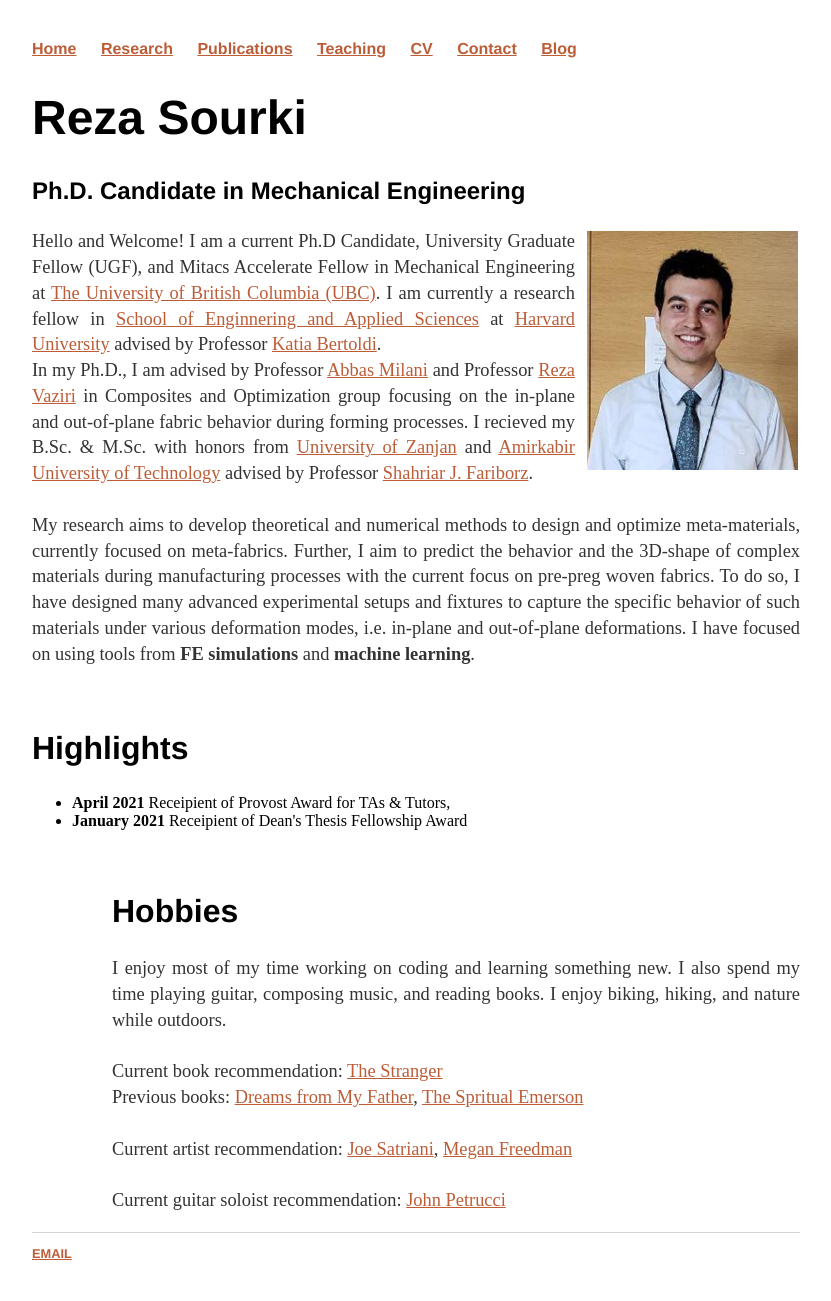
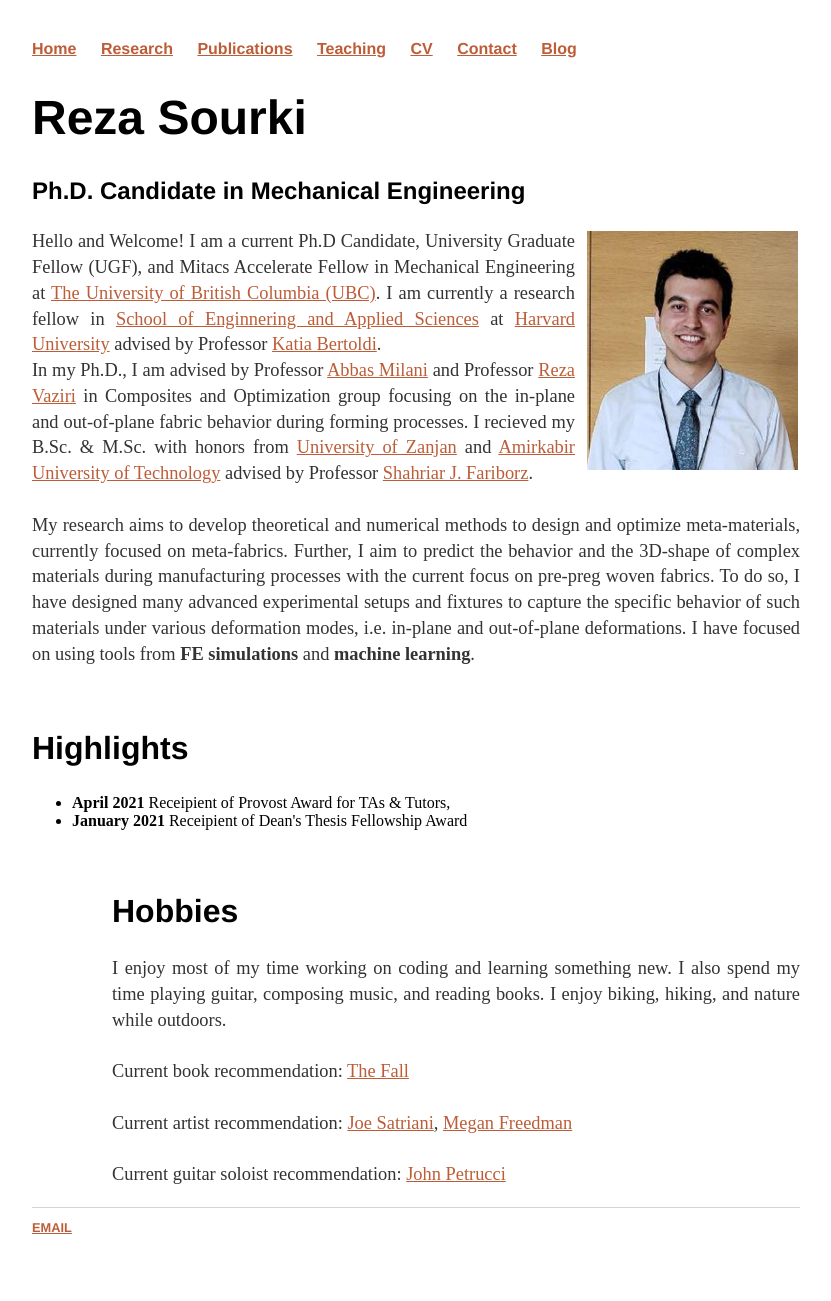
Before and after one commit to rsourki/rsourki.github.io, a Jekyll site: the page built from index.html, in a window 1280 px wide. Shown: the whole page, without its empty margins (224-1055 px from the left). Built offline with Jekyll 4.4.1, drawn with Linux system fonts in a browser that asks for light colours; after the commit the page ends 1275 px from its top, so only the background shows below that.

Commit message:
Update index.html

```diff
--- a/index.html
+++ b/index.html
@@ -53,9 +53,7 @@ title: Reza Sourki Webpage
 	I also spend my time playing guitar, composing music, and reading books. I enjoy biking, hiking, and nature while outdoors.
 	<br>
 	<br>
-	Current book recommendation: <a href=https://www.goodreads.com/book/show/49552.The_Stranger> The Stranger</a>
-	<br>Previous books: <a href=https://www.goodreads.com/book/show/88061.Dreams_from_My_Father> Dreams from My Father</a>,
-			     <a href="https://www.goodreads.com/book/show/262300.The_Spiritual_Emerson"> The Spritual Emerson</a>
+	Current book recommendation: <a href=https://www.goodreads.com/book/show/11991.The_Fall> The Fall</a>
 
 	<br>
 	<br>
```
